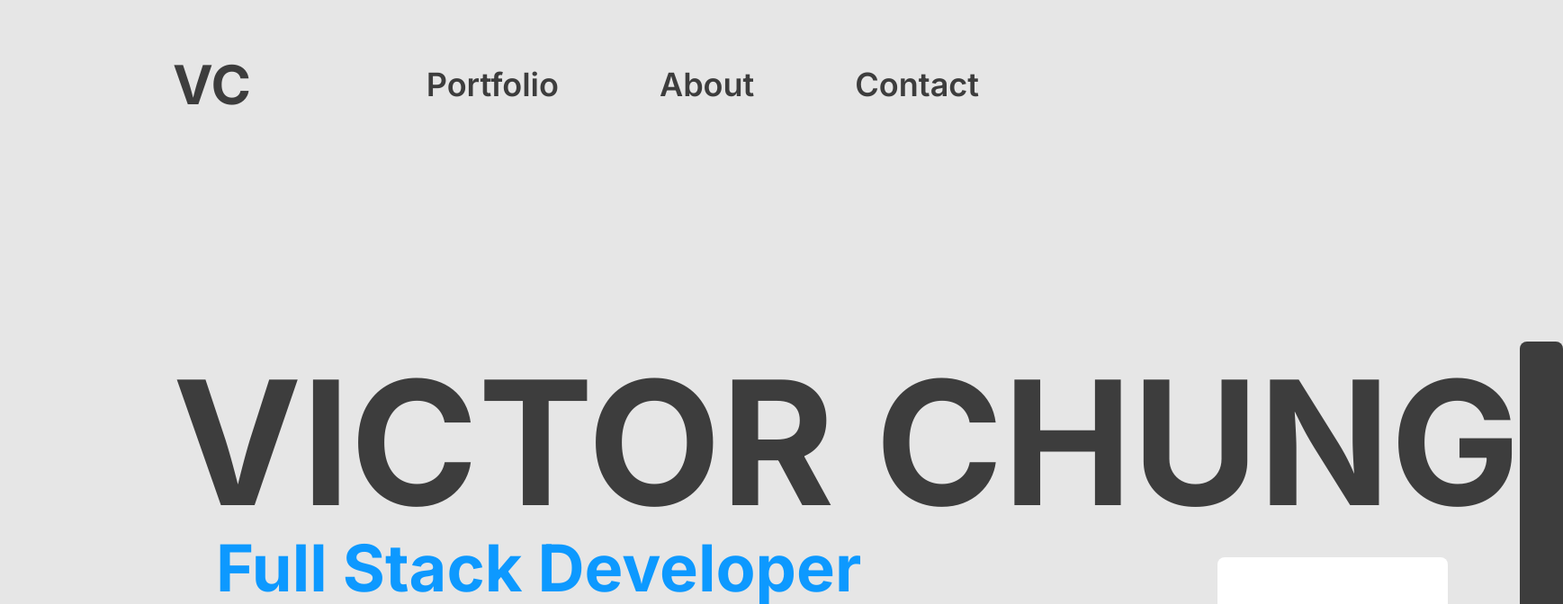
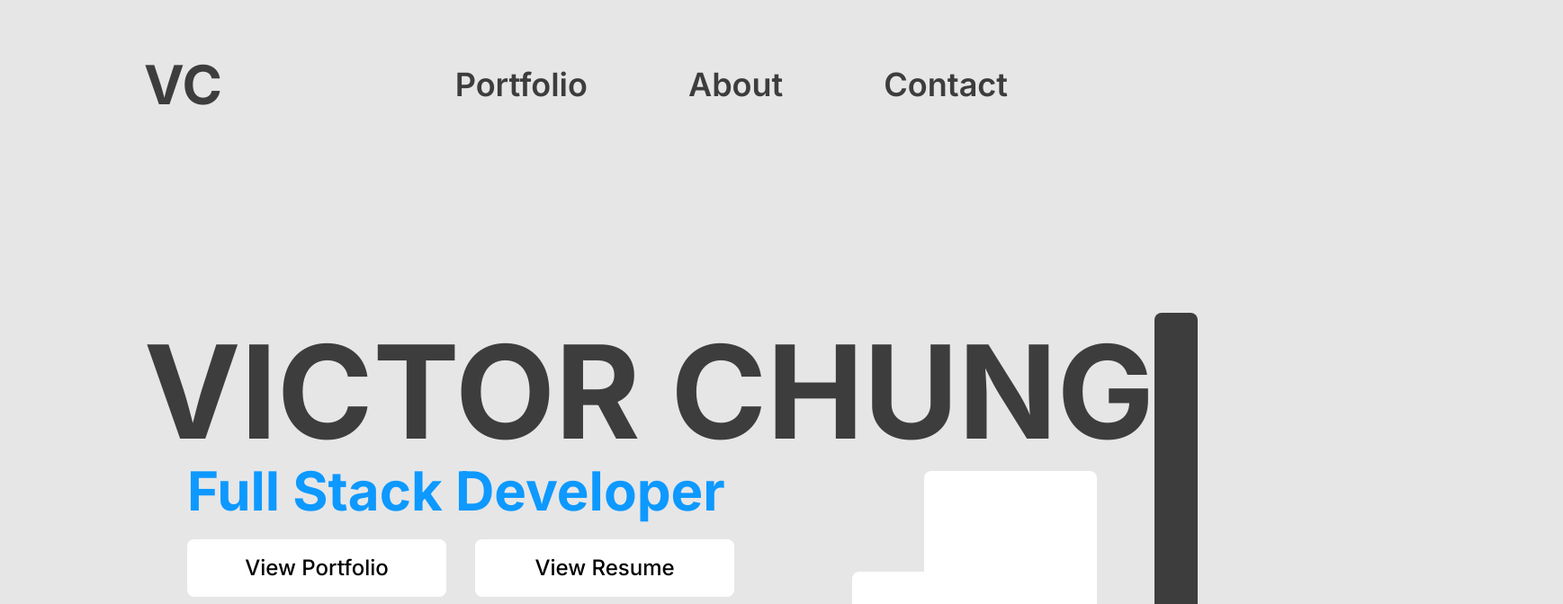
Before and after one commit to TheVicBro/portfolio, a Next.js app: page / in a window 1280 px wide. Shown: the top 672 px of the page at 90% size, 1737 px wide, since content can reach past the window. Built offline with nearby package versions, Linux system fonts and the light colour scheme.

Commit message:
Added some responsiveness for 1080p

```diff
--- a/src/app/page.tsx
+++ b/src/app/page.tsx
@@ -4,21 +4,6 @@ import Link from 'next/link';
 import { useRef } from 'react';
 import { motion, useScroll, useTransform } from 'framer-motion';
 import { useInView } from "react-intersection-observer";
-
-const fadeInUp = {
-  hidden: { opacity: 0, y: 50 },
-  visible: { opacity: 1, y: 0, transition: { duration: 0.8, ease: "easeOut" } },
-};
-
-const slideInLeft = {
-  hidden: { opacity: 0, x: -50 },
-  visible: { opacity: 1, x: 0, transition: { duration: 0.8, ease: "easeOut" } },
-};
-
-const scaleIn = {
-  hidden: { opacity: 0, scale: 0.8 },
-  visible: { opacity: 1, scale: 1, transition: { duration: 0.8, ease: "easeOut" } },
-};
 
 export default function Home() {
   const { scrollY } = useScroll();
@@ -46,7 +31,7 @@ export default function Home() {
   return (
     <main>
       <motion.div
-        className="flex items-center justify-between p-16 px-48 text-lightblack"
+        className="flex items-center justify-between p-16 5xl:px-48 px-40 text-lightblack"
         initial={{ opacity: 0, y: -140 }}
         animate={{ opacity: 1, y: 0 }}
         transition={{ duration: 1, ease: 'easeOut' }}
@@ -89,12 +74,12 @@ export default function Home() {
         initial={{ opacity: 1, y: 0 }}
         transition={{ ease: 'easeOut' }}
       >
-        <div className="flex justify-between pt-48 px-48">
+        <div className="flex justify-between 5xl:pt-48 5xl:px-48 pt-40 px-40">
           <div className="flex flex-col justify-between">
             <div>
               <div className="truncate">
                 <motion.div
-                  className="mt-4 text-12xl font-bold text-lightblack leading-none"
+                  className="mt-4 5xl:text-12xl text-9xl font-bold text-lightblack leading-none"
                   initial={{ y: "100%" }}
                   animate={{ y: "0%" }}
                   transition={{ duration: 1, ease: "easeOut" }}
@@ -105,7 +90,7 @@ export default function Home() {
               <div className="mt-2 px-12">
                 <div className="truncate pb-2">
                   <motion.div
-                    className="text-7xl font-bold text-skyblue"
+                    className="5xl:text-7xl text-6xl font-bold text-skyblue"
                     initial={{ y: "-110%" }}
                     animate={{ y: "0%" }}
                     transition={{ duration: 1, ease: "easeOut" }}
@@ -113,9 +98,9 @@ export default function Home() {
                     Full Stack Developer
                   </motion.div>
                 </div>
-                <div className="mt-6 space-x-8">
+                <div className="5xl:mt-6 mt-4 space-x-8">
                   <motion.button
-                    className="rounded-lg bg-white text-3xl font-medium py-6 overflow-hidden whitespace-nowrap"
+                    className="rounded-lg bg-white 5xl:text-3xl text-2xl font-medium 5xl:py-6 py-4 overflow-hidden whitespace-nowrap"
                     initial={{ width: 0, paddingLeft: 0, paddingRight: 0 }}
                     animate={{ width: "18rem", paddingLeft: "2rem", paddingRight: "2rem" }}
                     transition={{ duration: 1, ease: "easeOut" }}
@@ -124,7 +109,7 @@ export default function Home() {
                     <p className="line-clamp-1">View Portfolio</p>
                   </motion.button>
                   <motion.button
-                    className="rounded-lg bg-white text-3xl font-medium py-6 overflow-hidden whitespace-nowrap"
+                    className="rounded-lg bg-white 5xl:text-3xl text-2xl font-medium 5xl:py-6 py-4 overflow-hidden whitespace-nowrap"
                     initial={{ width: 0, paddingLeft: 0, paddingRight: 0 }}
                     animate={{ width: "18rem", paddingLeft: "2rem", paddingRight: "2rem" }}
                     transition={{ duration: 1, ease: "easeOut" }}
@@ -160,15 +145,15 @@ export default function Home() {
                 </Link>
               </div>
               <div className="relative">
-                <div className="absolute z-10 bottom-40 right-20 w-64 h-60 bg-white rounded-lg"></div>
-                <div className="absolute z-10 bottom-0 right-48 w-64 h-56 bg-white rounded-lg"></div>
+                <div className="absolute z-10 5xl:bottom-40 bottom-28 5xl:right-20 right-16 5xl:w-64 5xl:h-60 w-48 h-40 bg-white rounded-lg"></div>
+                <div className="absolute z-10 bottom-0 5xl:right-48 right-36 5xl:w-64 5xl:h-56 w-48 h-40 bg-white rounded-lg"></div>
               </div>
             </div>
           </div>
-          <div className="bg-lightblack w-1/4 h-160 rounded-lg">
+          <div className="bg-lightblack w-1/4 h-112 5xl:h-160 rounded-lg">
             <motion.div
               initial={{ height: 0 }}
-              animate={{ height: "40rem" }}
+              animate={{ height: "100%" }}
               transition={{ duration: 1, ease: "easeOut" }}
             >
               <div className="w-full h-full p-6">
--- a/tailwind.config.ts
+++ b/tailwind.config.ts
@@ -14,6 +14,7 @@ const config: Config = {
           "conic-gradient(from 180deg at 50% 50%, var(--tw-gradient-stops))",
       },
       fontSize: {
+        '9xl': '9rem',
         '10xl': '10rem',
         '11xl': '11rem',
         '12xl': '12rem',
@@ -25,9 +26,15 @@ const config: Config = {
         'background': '#E6E6E6',
       },
       height: {
+        '112': '28rem',
         '128': '32rem',
         '144': '36rem',
         '160': '40rem',
+      },
+      screens: {
+        '3xl': '1600px',
+        '4xl': '1920px',
+        '5xl': '2560px',
       },
     },
   },
```
